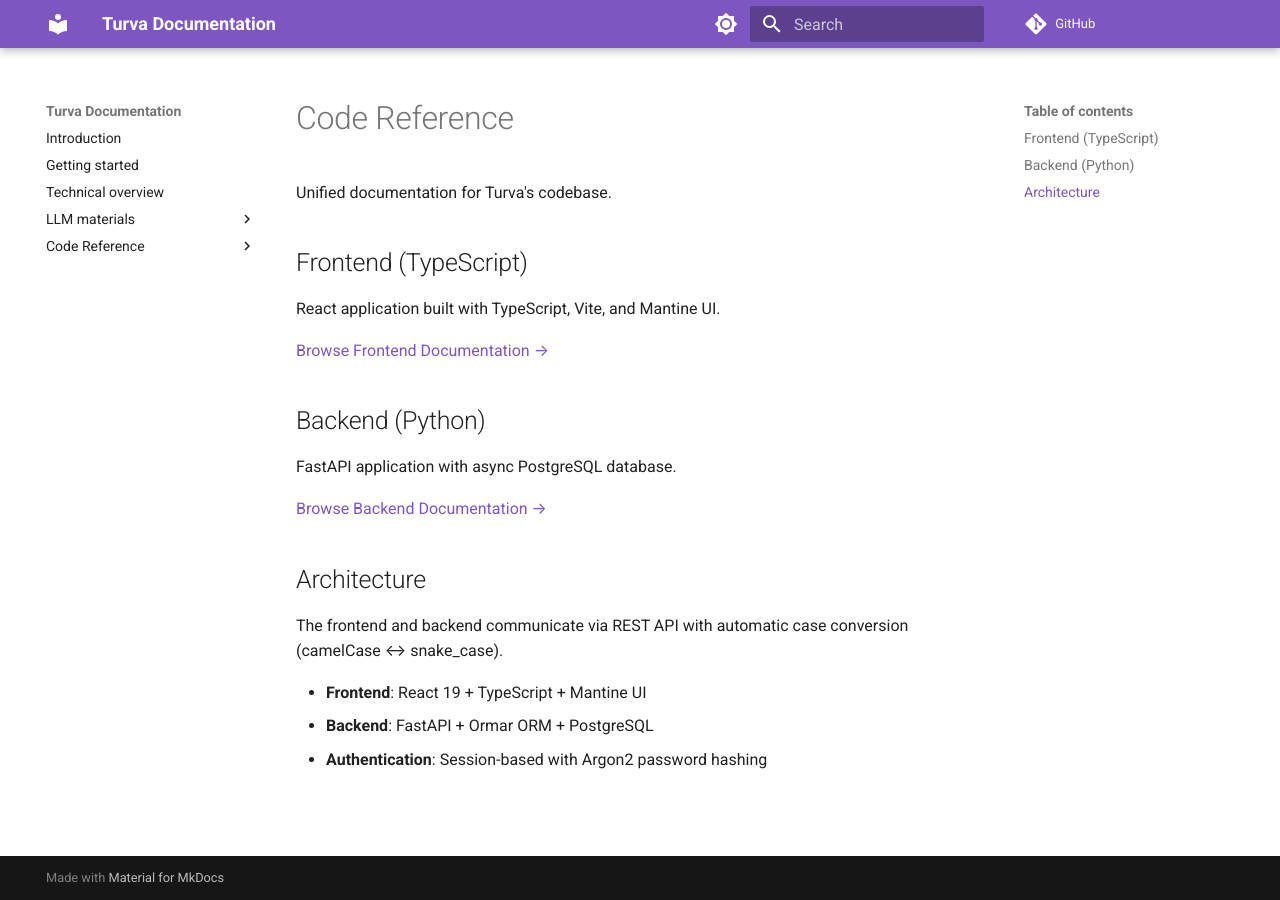
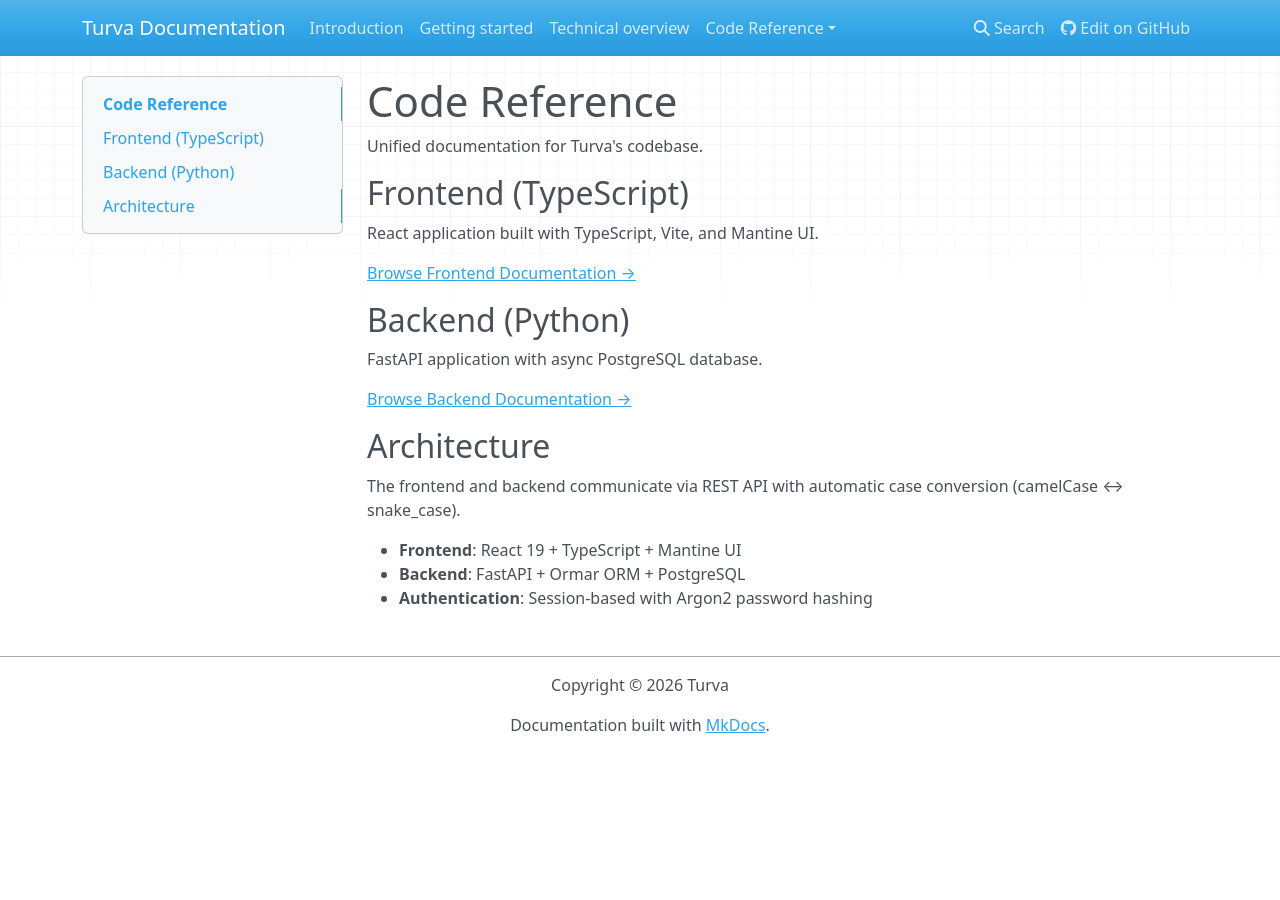
Before and after one commit to turva-uk/turva, an MkDocs documentation site: the page built from docs/docs/code/index.md, in a window 1280 px wide. Built offline with MkDocs 1.6.1, drawn with Linux system fonts in a browser that asks for light colours; nearby versions of some CDN libraries; comment, search, counter and statistics services are not loaded.

```diff
--- a/docker-compose.yml
+++ b/docker-compose.yml
@@ -36,7 +36,7 @@ services:
   #     - ./docs:/docs
   #   ports:
   #     - "8001:8001"
-  #   command: mkdocs serve -a 0.0.0.0:8001
+  #   command: zensical serve -a 0.0.0.0:8001
 
   caddy:
     container_name: "turva-caddy"
--- a/docs/mkdocs.yml
+++ b/docs/mkdocs.yml
@@ -1,26 +1,10 @@
 site_name: Turva Documentation
 site_url: https://turva-uk.github.io/turva/
 repo_url: https://github.com/turva-uk/turva
+copyright: Copyright &copy; 2026 Turva
 
 theme:
-  name: material
-  palette:
-    # Light mode
-    - media: "(prefers-color-scheme: light)"
-      scheme: default
-      primary: deep purple
-      accent: amber
-      toggle:
-        icon: material/brightness-7
-        name: Switch to dark mode
-    # Dark mode
-    - media: "(prefers-color-scheme: dark)"
-      scheme: slate
-      primary: deep purple
-      accent: amber
-      toggle:
-        icon: material/brightness-4
-        name: Switch to light mode
+  variant: classic
   navigation_depth: 4
 
 plugins:
@@ -39,18 +23,6 @@ nav:
   - Introduction: index.md
   - Getting started: getting-started.md
   - Technical overview: technical-overview.md
-  - LLM materials:
-      - Overview: specifications/index.md
-      - Copilot instructions: specifications/copilot-instructions.md
-      - Specifications: specifications/spec.md
-      - Roadmap: specifications/roadmap.md
-      - Architecture:
-          - Overview: specifications/architecture/index.md
-          - Frontend (React/TypeScript): specifications/architecture/frontend.md
-          - Backend (FastAPI/Python): specifications/architecture/backend.md
-          - Reverse Proxy (Caddy): specifications/architecture/caddy.md
-          - Clinical Safety (VMPT): specifications/architecture/vmpt.md
-          - Documentation System: specifications/architecture/documentation.md
 
   - Code Reference:
       - Frontend API: code/frontend/README.md
--- a/docs/requirements.txt
+++ b/docs/requirements.txt
@@ -1,4 +1,4 @@
-mkdocs-material
+zensical
 mkdocstrings[python]
 mkdocs-gen-files
 mkdocs-literate-nav
```
Also changed, not shown: 5 other files.
